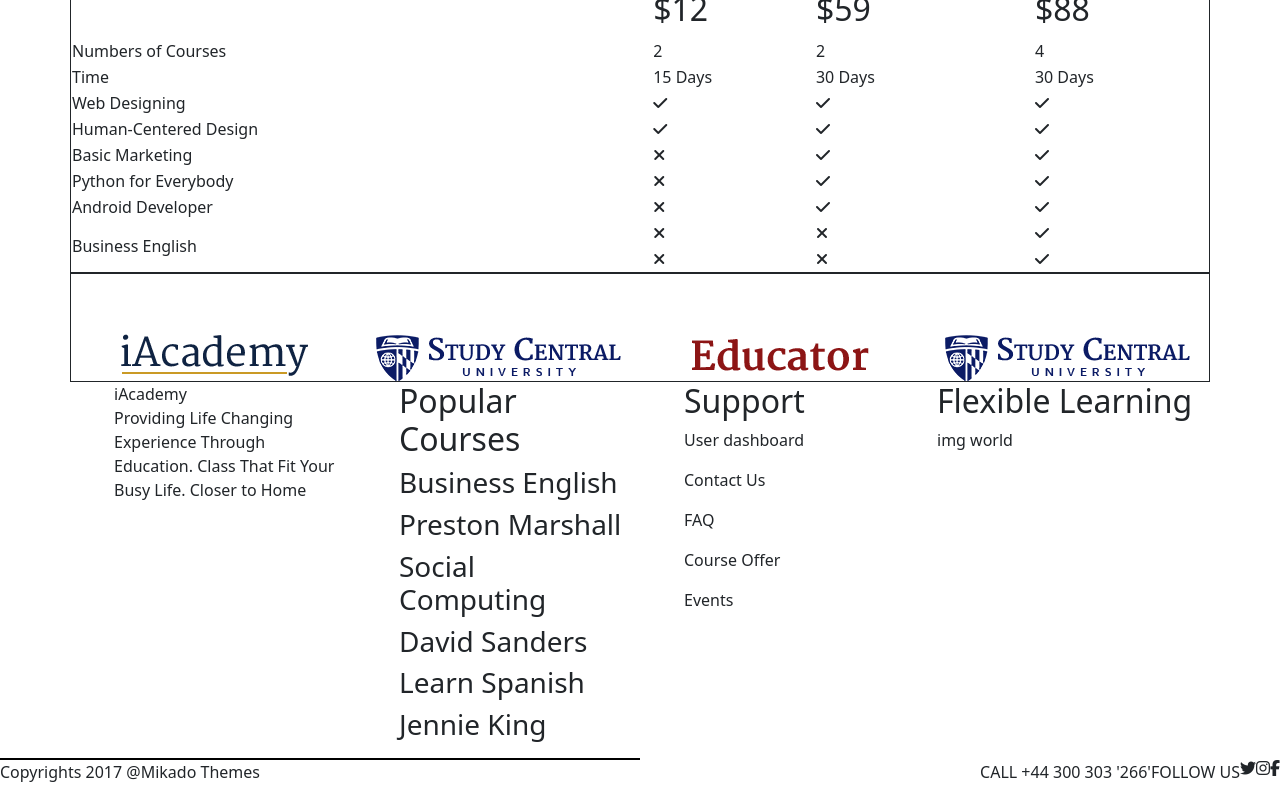
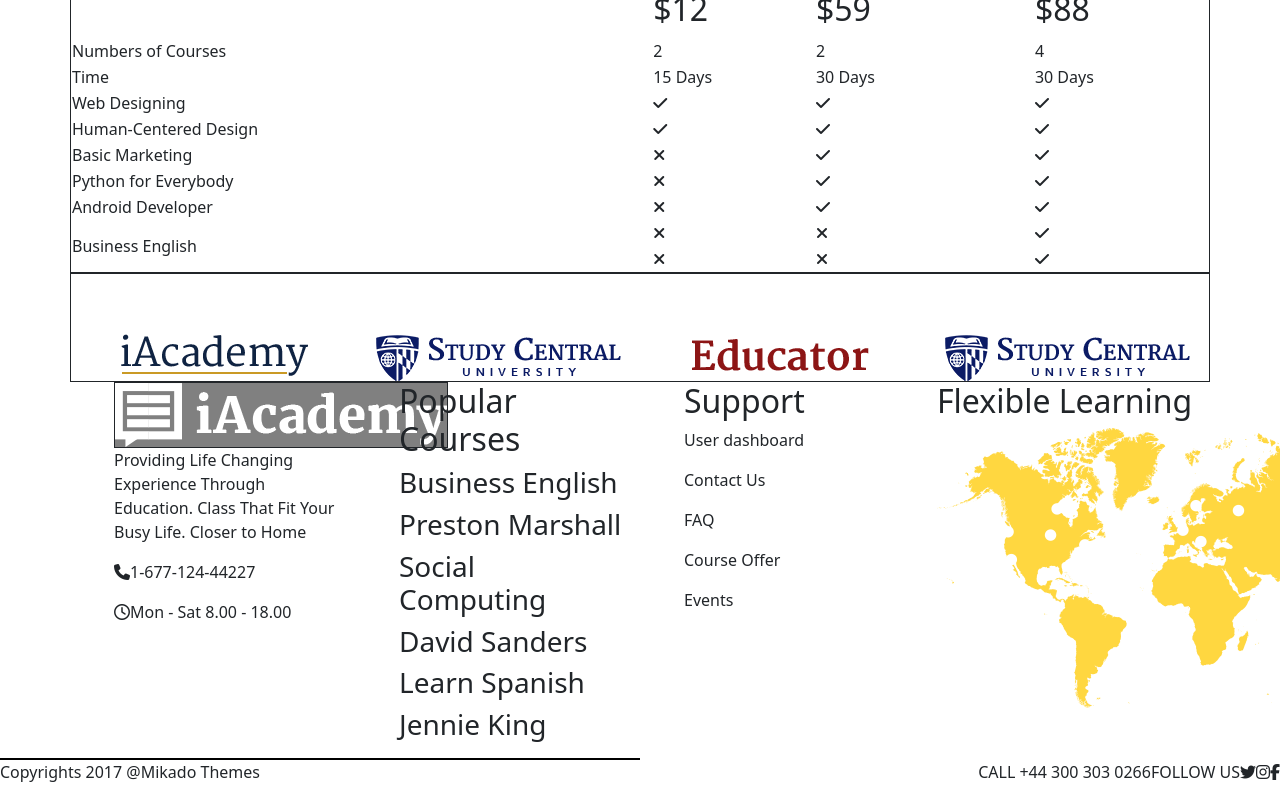
Before and after one commit to ClaudioPerrone/proj-html-vuejs, a Vue app: page / in a window 1280 px wide. Shown: the part 4462-5262 px from the top of the page. Built offline with nearby package versions, Linux system fonts and the light colour scheme.

Commit message:
Feat: added images for footer section

```diff
--- a/src/components/PageFooter.vue
+++ b/src/components/PageFooter.vue
@@ -10,9 +10,10 @@
             <div class="row">
                 <div class="col-3">
                     <ul>
-                        <li>iAcademy</li>
+                        <img class="provaprova" src="../assets/img/logo-light.png" alt="">
                         <li><p>Providing Life Changing Experience Through Education. Class That Fit Your Busy Life. Closer to Home</p></li>
-
+                        <p><i class="fa-solid fa-phone"></i>1-677-124-44227</p>
+                        <p><i class="fa-regular fa-clock"></i>Mon - Sat 8.00 - 18.00</p>
                     </ul>
                 </div>
                 <div class="col-3">
@@ -48,7 +49,7 @@
                 </div>
                 <div class="col-3">
                     <h2>Flexible Learning</h2>
-                    img world
+                    <img src="../assets/img/footer-img-1.png" alt="">
                 </div>
             </div>
         </div>
@@ -58,9 +59,9 @@
                 <p>Copyrights 2017 @Mikado Themes</p>
             </div>
             <div class="d-flex justify-content-between">
-                <p>CALL +44 300 303 '266'</p>
+                <p>CALL +44 300 303 0266</p>
                 <p>FOLLOW US</p>
-                <div class="d-flex justify-content-between">
+                <div>
                     <i class="fa-brands fa-twitter"></i>
                     <i class="fa-brands fa-instagram"></i>
                     <i class="fa-brands fa-facebook-f"></i>
@@ -74,6 +75,11 @@
 
     @use '../style/partials/variables' as *;
 
+    .provaprova {
+        border: 1px solid;
+        background-color: gray;
+    }
+
     .line {
         border: 1px solid black;
         height: 1px;
```
